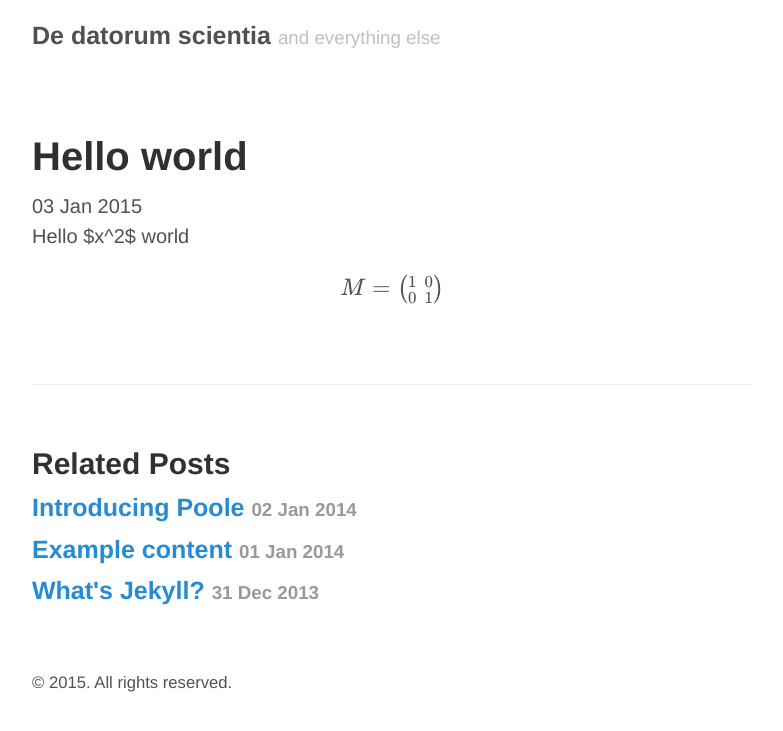
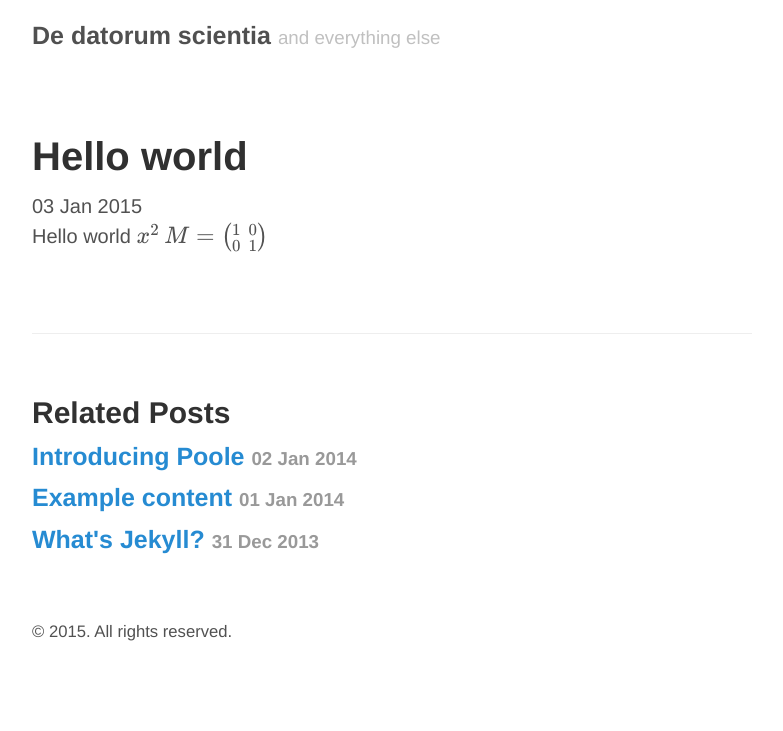
Before and after one commit to ngrislain/ngrislain.github.io, a Jekyll site: the page built from _posts/2015-01-03-Hello-world.md, in a window 1280 px wide. Shown: the top 731 px of the page, without its empty margins (248-1031 px from the left). Built offline with Jekyll 4.4.1, drawn with Linux system fonts in a browser that asks for light colours; formulas are drawn with MathJax 3.

```diff
--- a/_posts/2015-01-03-Hello-world.md
+++ b/_posts/2015-01-03-Hello-world.md
@@ -3,8 +3,8 @@ layout: post
 title: Hello world
 ---
 
-Hello $x^2$ world
-
+Hello world
+$$x^2$$
 $$M = \left( \begin{smallmatrix}
   1&0\\
   0&1
```
